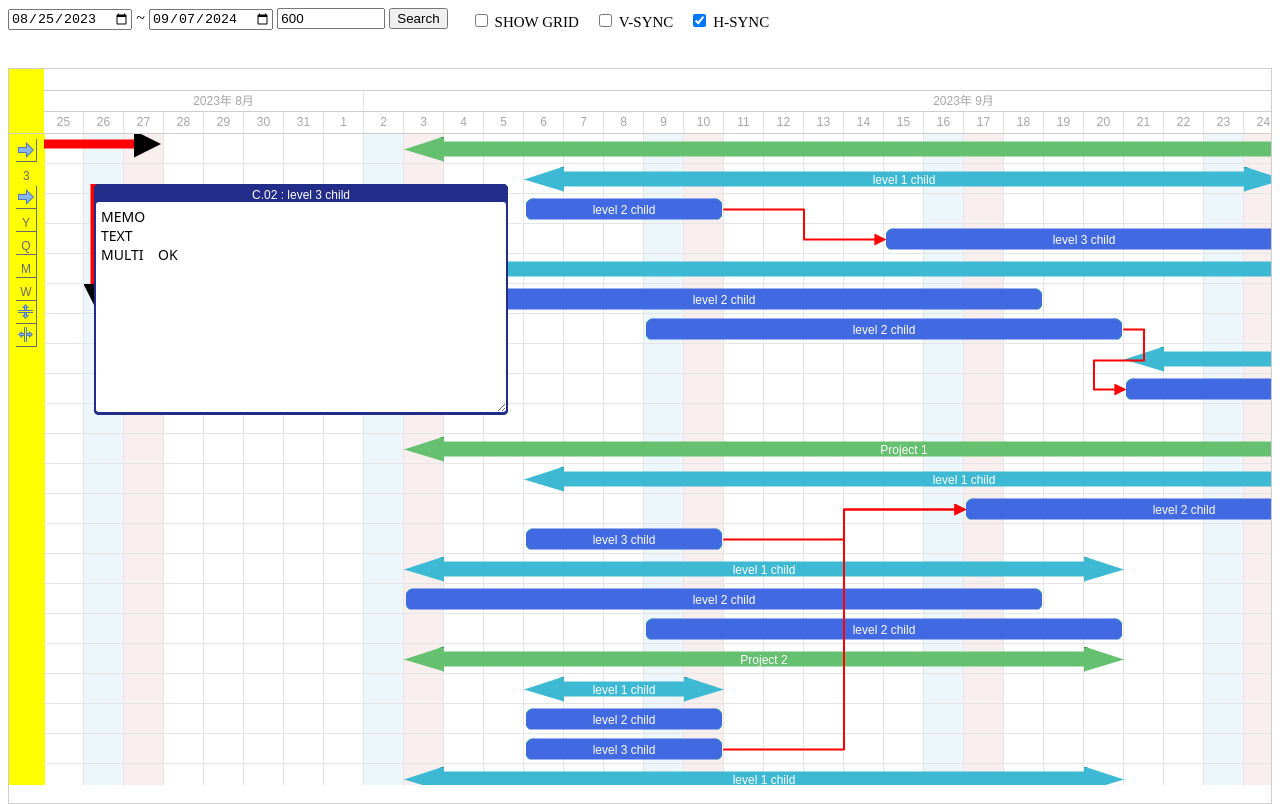
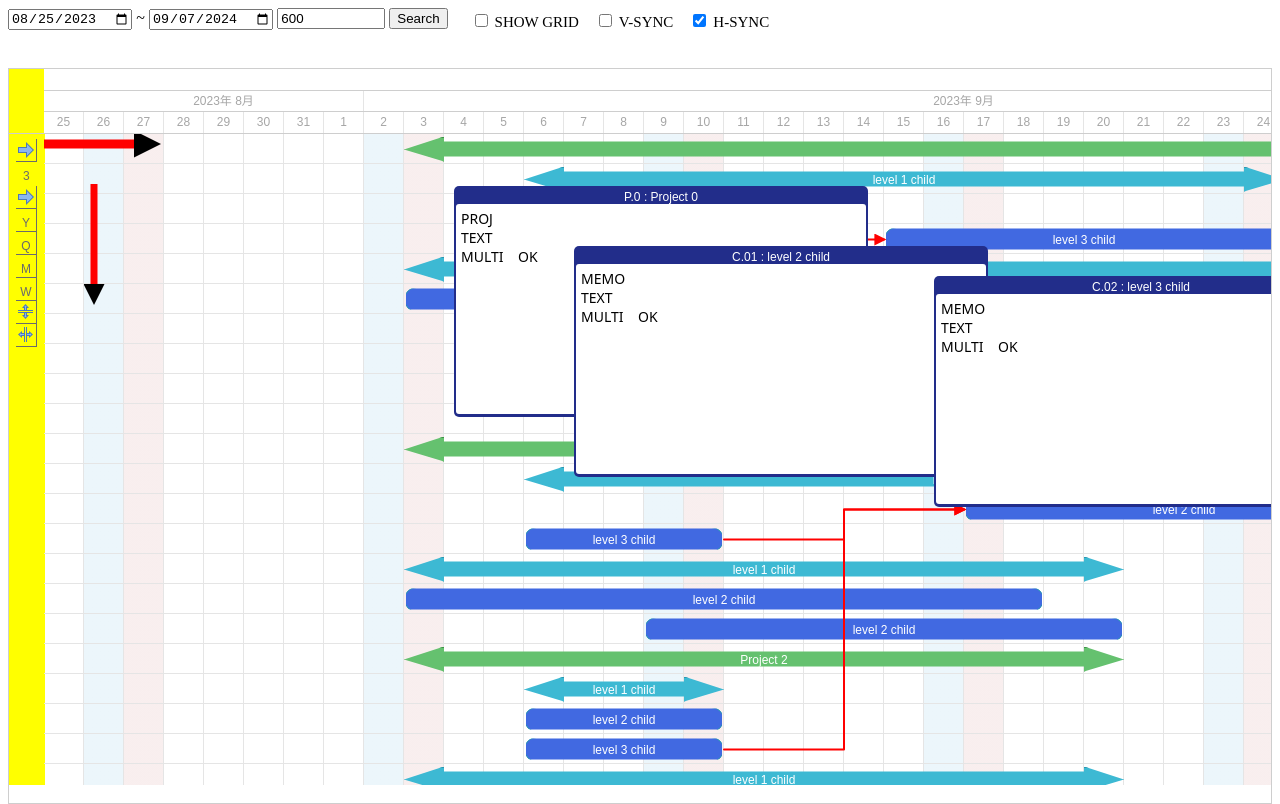
Before and after one commit to devg1120/gantt.js.vite.splitview4, a website built with Vite: page index.html in a window 1280 px wide. Built offline with nearby package versions, Linux system fonts and the light colour scheme.

Commit message:
textmemo

```diff
--- a/package.json
+++ b/package.json
@@ -10,11 +10,15 @@
     "fmt": "prettier --write src/**/*.ts",
     "fmtindex": "prettier --write index.html",
     "fmtcss": "prettier --write src/**/*.css"
-
   },
   "devDependencies": {
     "prettier": "3.0.2",
     "typescript": "^5.0.2",
     "vite": "^4.4.5"
+  },
+  "dependencies": {
+    "jodit": "^4.0.0-beta.61",
+    "pell": "^1.0.6",
+    "quill": "^1.3.7"
   }
 }
--- a/src/gantt.css
+++ b/src/gantt.css
@@ -778,7 +778,7 @@ textarea {
   top:  2px;
   left:  30px;
   cursor: pointer;
-  position: absolute;
+ /* position: absolute;*/
 
 
 }
--- a/src/gantt.ts
+++ b/src/gantt.ts
@@ -1,3 +1,10 @@
+
+//import {Jodit} from "jodit";
+// import Quill from "quill";
+//import "quill/dist/quill.snow.css"
+//import  pell  from 'pell'
+
+
 export default class CubicGantt {
   /*
    *		tasks.data -> 상위노드 parent 값은 무조건 0
@@ -1699,13 +1706,14 @@ document.onkeydown = function(e) {
       cell.addEventListener("click", function () {
         let code = that.dump();
         if (that.gantt_code_editor == null) {
+		 console.log("ace edit");
           let obj_ = document.getElementById("gantt_face");
           let main_content = document.createElement("div");
-          main_content.id = "editor";
+          main_content.id = "codeeditor";
           main_content.style.height = "300px";
           obj_.appendChild(main_content);
           let session = ace.createEditSession(code);
-          that.gantt_code_editor = ace.edit("editor");
+          that.gantt_code_editor = ace.edit("codeeditor");
           that.gantt_code_editor.setSession(session);
         } else {
           that.gantt_code_editor.container.remove();
@@ -2685,17 +2693,28 @@ document.onkeydown = function(e) {
         //ele3.style.width = "0px";
       }
       //right_content_vscroll.appendChild(this.draw_right_list(temp_idx)); // right panel
+      //
+       function adds( a, b ) {
+	    console.log("a:",a);
+	    console.log("b:",b);
+            let n_a = parseInt(a.replace('px',''),10);
+            let n_b = parseInt(b.replace('px',''),10);
+            let ss = n_a + n_b;
+	    let r = ss.toString() + 'px';
+	    console.log(r);
+	    return r;
+       }
+
        let r_array = this.draw_right_list(temp_idx); // right panel
       right_content_vscroll.appendChild(r_array[0]); // right panel
       if (r_array[1] != null) {
-           //console.log("r_row top:",r_array[0].style.top)
-           //console.log("r_row left:",r_array[0].style.left)
-           //console.log(r_array[0].getBoundingClientRect());
-           console.log("row  top:",r_array[0].style.top)
-           console.log("row  left:",r_array[0].style.left)
-           //console.log(r_array[1].getBoundingClientRect());
-	    r_array[1].top  = r_array[0].top;
-	    r_array[1].left  = r_array[0].left;
+
+	    //r_array[1].style.top  = r_array[0].style.top;
+	    //r_array[1].style.left  = r_array[0].style.left;
+
+             r_array[1].style.top  = adds(r_array[1].style.top, r_array[0].style.top);
+             r_array[1].style.left  = adds(r_array[1].style.left, r_array[0].style.left);
+
          right_content_vscroll.appendChild(r_array[1]); // right panel
 
       }
@@ -3508,6 +3527,9 @@ gantt_row.animate(
       //content = document.createElement("input");
 
       memo_div = document.createElement("div");
+      memo_div.id = "memo_div";
+      memo_div.style.position = "absolute";
+      memo_div.style.zIndex = "1000";
 /*
       function callback(event) {
         event.stopPropagation();
@@ -3529,19 +3551,26 @@ gantt_row.animate(
         this.tasks.data[this.visible_order[index].index].text;
 
       let content_memo = document.createElement("textarea");
+      content_memo.id = "memoeditor";
+
+//      let content_memo = document.createElement("div");
+//
+//pell.init({
+//  element: content_memo,
+//  });
 
       content_div.appendChild(center);
       content_div.appendChild(content_memo);
 
-
-      //content.classList.add("gantt_task_memo");
       content_div.classList.add("gantt_task_memo");
       content_div.style.color = "#000000";
       content_div.style.zIndex = 3000;
-      content_div.style.top = memo.top;
-      content_div.style.left = memo.left;
-      console.log(content_div.style.top);
-      console.log(content_div.style.left);
+      console.log(memo);
+      memo_div.style.top = memo["top"];
+      memo_div.style.left = memo["left"];
+      //content_div.style.position = "relative";
+      //console.log("content_div top",content_div.style.top);
+      //console.log("content_div left",content_div.style.left);
 
       //content_div.style.width = memo.width;
       //content_div.style.height = memo.height;
@@ -3560,7 +3589,8 @@ gantt_row.animate(
 
       content_memo.addEventListener("resize", (event) => {});
 
-      dragElement(content_div);
+      //dragElement(content_div);
+      dragElement(memo_div);
       let that = this;
 
       function dragElement(elmnt) {
@@ -3692,6 +3722,7 @@ line.setAttribute('transform', "rotate(0)");
 
     //return gantt_row;
     return [gantt_row, memo_div];
+    //return [gantt_row, content_div];
   }
   event_wheel(event) {
     if (event.deltaY < 0) {
```
Also changed, not shown: index.html (+9 -0 lines), src/main.ts (+8 -0 lines), 2 other files.
